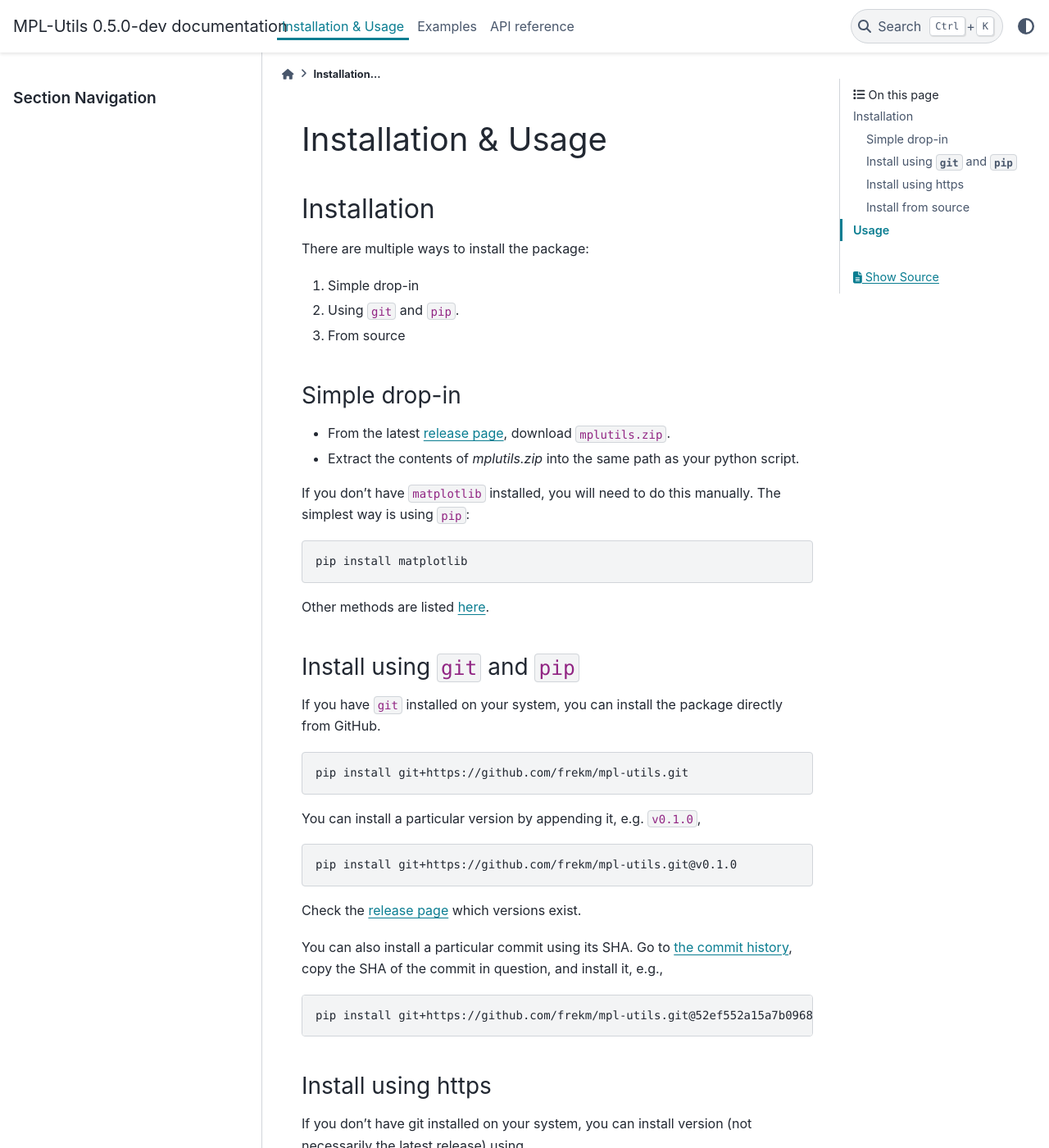
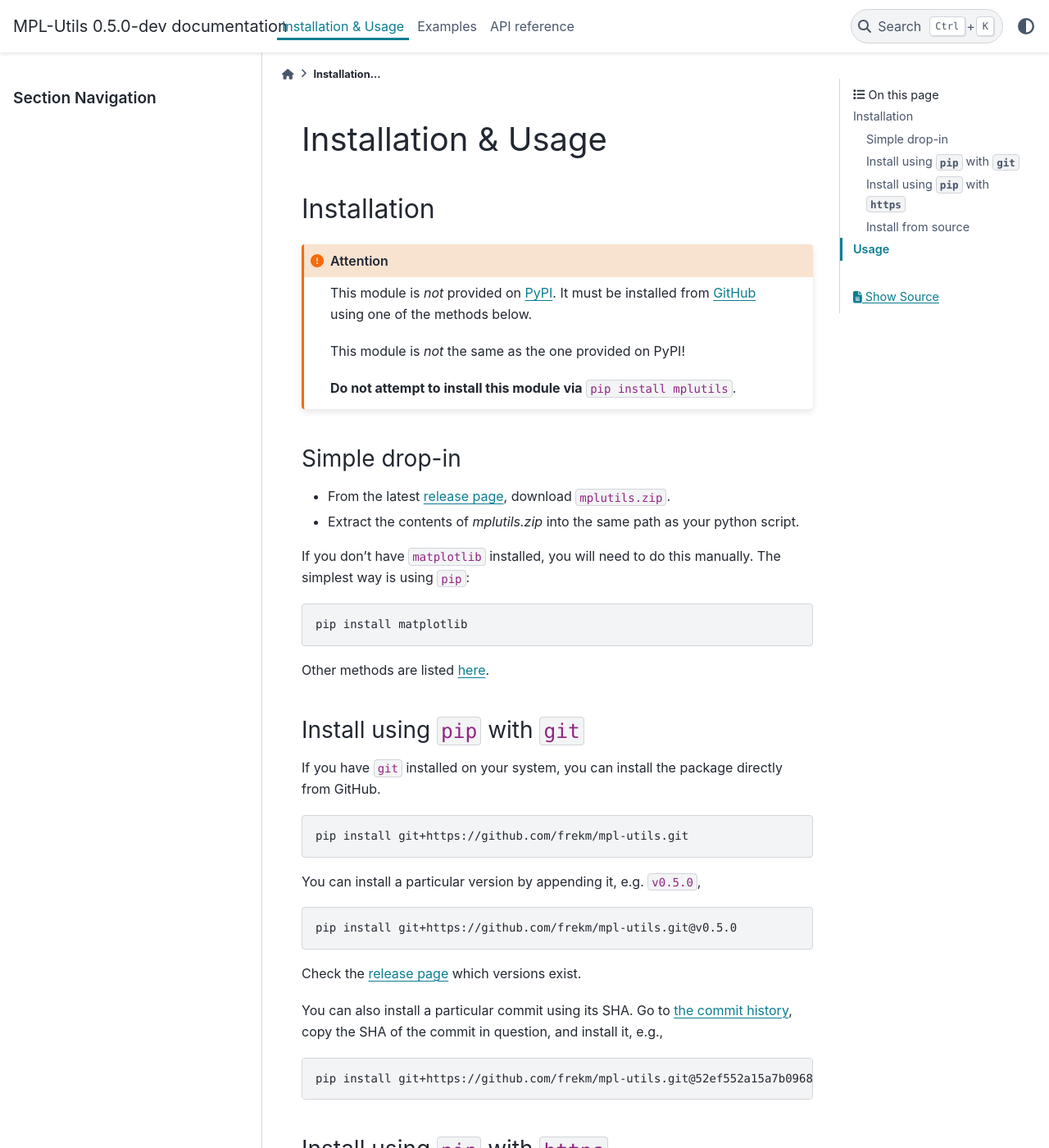
Before and after one commit to frekm/mpl-utils, a Sphinx documentation site: the page built from docs/source/installation.rst, in a window 1280 px wide and 1400 px high. Shown: the whole window at 82% size. Built offline with Sphinx 7.4.7 and the PyData theme 0.15.4, drawn with Linux system fonts in a browser that asks for light colours; some of the changed text lies outside the part shown.

Commit message:
update installation manual

```diff
--- a/docs/source/installation.rst
+++ b/docs/source/installation.rst
@@ -5,11 +5,16 @@
 Installation
 ============
 
-There are multiple ways to install the package:
+.. attention::
 
-1. Simple drop-in
-2. Using ``git`` and ``pip``.
-3. From source
+    This module is *not* provided on `PyPI <https://pypi.org/>`__. It must be
+    installed from `GitHub <github.com/frekm/mpl-utils>`__ using one of the
+    methods below.
+
+    This module is *not* the same as the one provided on PyPI!
+
+    **Do not attempt to install this module via** ``pip install mplutils``.
+
 
 
 Simple drop-in
@@ -30,8 +35,8 @@
 
 
 
-Install using ``git`` and ``pip``
----------------------------------
+Install using ``pip`` with ``git``
+----------------------------------
 
 If you have ``git`` installed on your system, you can install the package directly
 from GitHub.
@@ -40,11 +45,11 @@
 
     pip install git+https://github.com/frekm/mpl-utils.git
 
-You can install a particular version by appending it, e.g. ``v0.1.0``,
+You can install a particular version by appending it, e.g. ``v0.5.0``,
 
 .. code-block:: shell
 
-    pip install git+https://github.com/frekm/mpl-utils.git@v0.1.0
+    pip install git+https://github.com/frekm/mpl-utils.git@v0.5.0
 
 Check the `release page <https://github.com/frekm/mpl-utils/releases/>`__
 which versions exist.
@@ -58,8 +63,8 @@
     pip install git+https://github.com/frekm/mpl-utils.git@52ef552a15a7b096824dd6457f35f40542f30686
 
 
-Install using https
--------------------
+Install using ``pip`` with ``https``
+------------------------------------
 
 If you don't have git installed on your system, you can install version
 (not necessarily the latest release) using
@@ -80,10 +85,9 @@
 -------------------
 
 - From the latest `release page <https://github.com/frekm/mpl-utils/releases/latest>`__,
-  and download the source code (not ``mplutils.zip``).
+  download the source code (not ``mplutils.zip``).
 - Extract the contents.
 - Run ``pip install <path>/mpl-utils-<version>/src``.
-
 
 
 
```
